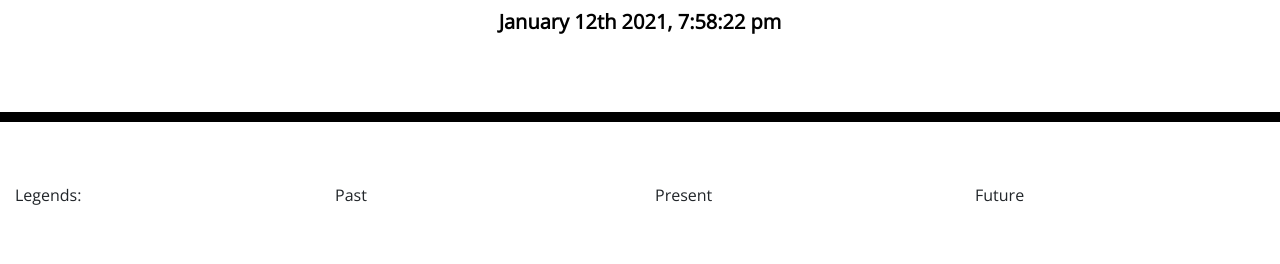
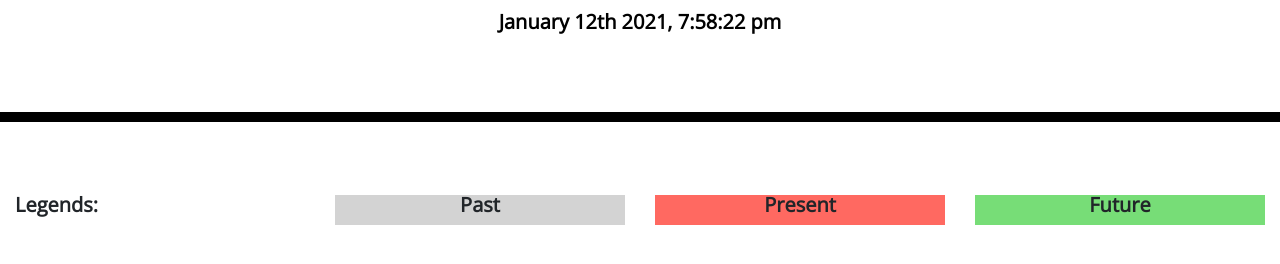
Before and after one commit to Koffidanh/workplanner, a plain HTML site: page index.html in a window 1280 px wide. Shown: the part 182-446 px from the top of the page. Drawn offline with nearby package versions, Linux system fonts and the light colour scheme.

Commit message:
legends added

```diff
--- a/index.html
+++ b/index.html
@@ -33,17 +33,29 @@
       <div class="col-md-3">
         <p >Legends:</p>
       </div>
-      <div class="col-md-3" class="past">
-        <p>Past</p>
+      <div class="col-md-3">
+        <p class="box1">Past</p>
       </div>
-      <div class="col-md-3" class="present" >
-        <p>Present</p>
-      </div>
-      <div class="col-md-3" class="future">
-        <p>Future</p>
+       <div class="col-md-3">
+        <p class="box2">Present</p>
+       </div>
+       <div class="col-md-3">
+        <p class="box3">Future</p>
       </div>
 
+        </div>
     </div>
+
+
+
+
+
+
+
+
+
+
+
 
     <div class="container">
       <!-- Timeblocks go here -->
--- a/script.js
+++ b/script.js
@@ -1,5 +1,5 @@
 // Set up a date and time
 $("#currentDay").text((moment().format('MMMM Do YYYY, h:mm:ss a')));
 //Create a legends
-$("#legend") = "Legends:"
+$("#legend").text = "Legends:"
 // Create time from 11:59 am to 11:59 pm
--- a/style.css
+++ b/style.css
@@ -77,4 +77,21 @@ textarea{
 }
 #legend {
   margin: auto;
+  font-size:20px;
+  font-weight: bolder;
 }
+.box1 {
+  height: 30px;
+  background-color: #d3d3d3 ;
+  text-align: center;
+}
+.box2 {
+  height: 30px;
+  background-color:  #ff6961 ;
+  text-align: center;
+}
+.box3 {
+  height: 30px;
+   background-color:#77dd77 ;
+  text-align: center;
+}
```
